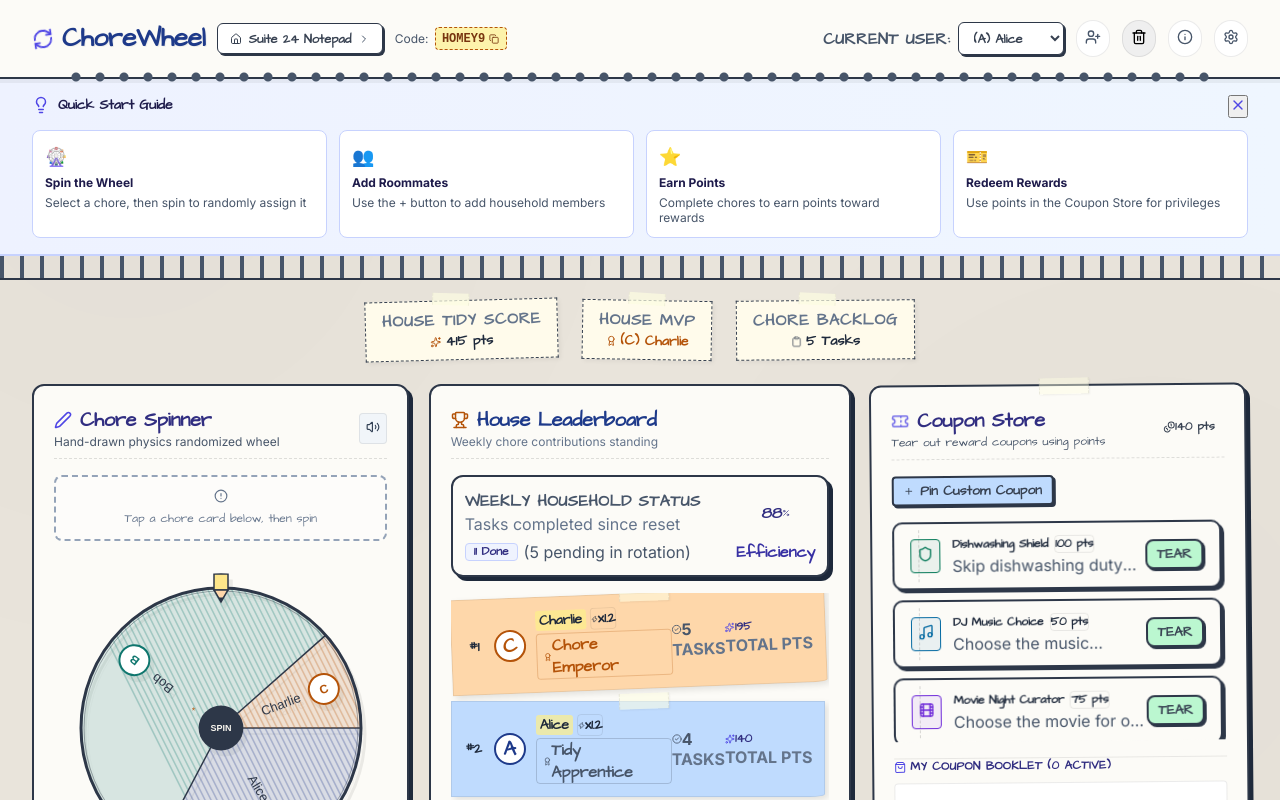
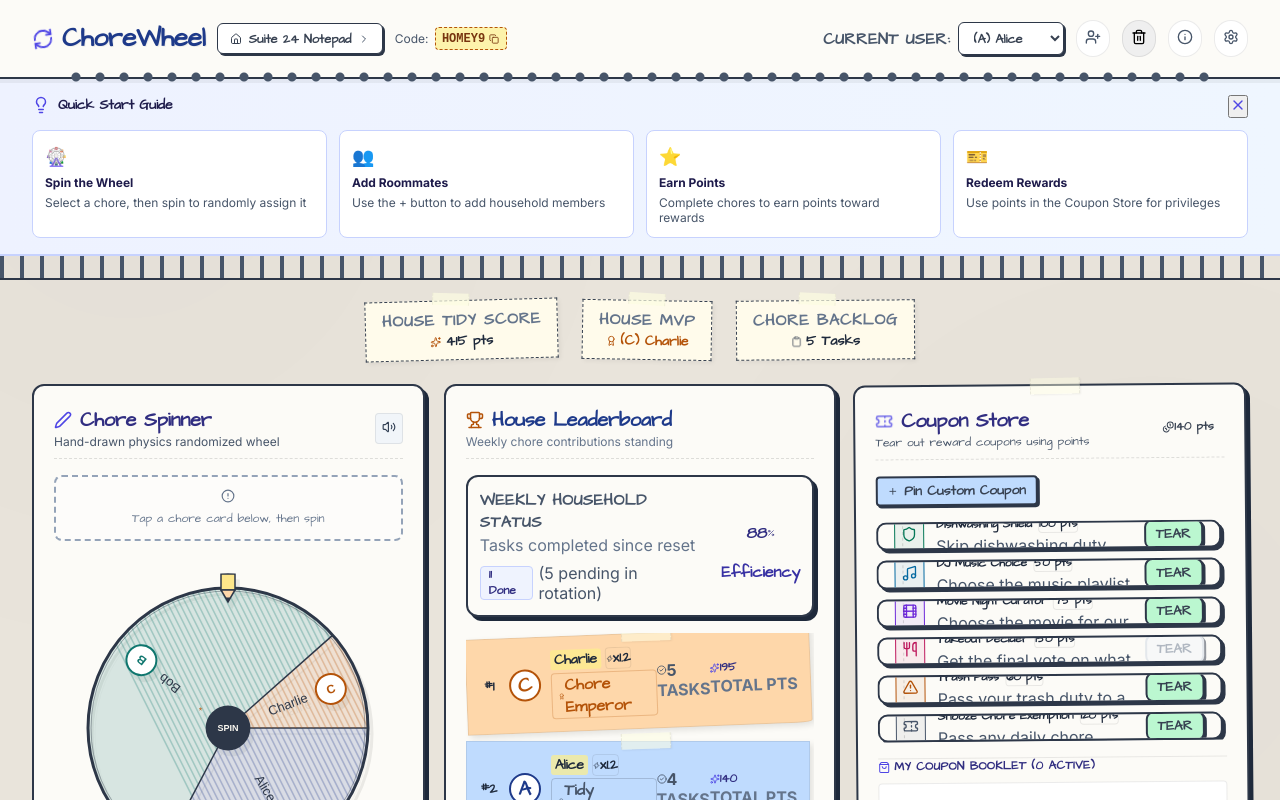
Before and after one commit to Annguyen0410/UOE-Summer-of-Code---ChoreWheel, a React (Vite) app: page / in a window 1280 px wide. Shown: the top 800 px of the page. Built offline with nearby package versions, Linux system fonts and the light colour scheme.

Commit message:
fix code

```diff
--- a/src/App.css
+++ b/src/App.css
@@ -11,7 +11,6 @@
   flex-direction: column;
   min-height: 100vh;
   width: 100%;
-  max-width: 100vw;
   overflow-x: clip;
 }
 
@@ -22,6 +21,7 @@
   margin-right: auto;
   padding-left: var(--app-gutter);
   padding-right: var(--app-gutter);
+  box-sizing: border-box;
 }
 
 .app-main {
@@ -29,35 +29,24 @@
   width: 100%;
   padding-top: clamp(0.75rem, 2vw, 1.25rem);
   padding-bottom: clamp(1rem, 2.5vw, 2rem);
+  padding-inline: var(--app-gutter);
+  box-sizing: border-box;
 }
 
-/* Centers dashboard + stats; never wider than viewport */
-.app-content-stage {
-  display: flex;
-  flex-direction: column;
-  align-items: center;
+/* Single centered dashboard shell — one source of truth for width */
+.app-dashboard {
   width: 100%;
-  max-width: 100%;
+  max-width: var(--app-max-width);
   margin-inline: auto;
-  padding-inline: var(--app-gutter);
   box-sizing: border-box;
-  overflow-x: clip;
+  container-type: inline-size;
+  container-name: app-dashboard;
 }
 
-.dashboard-stage {
-  width: 100%;
-  display: flex;
-  justify-content: center;
-  max-width: 100%;
-}
-
-/* Fluid 3-col grid — shrinks to fit viewport, stays centered */
 .dashboard-grid {
   display: grid;
-  width: min(100%, var(--app-max-width));
-  max-width: 100%;
-  margin-inline: auto;
-  grid-template-columns: minmax(0, 1fr) minmax(0, 1.12fr) minmax(0, 1fr);
+  width: 100%;
+  grid-template-columns: repeat(3, minmax(0, 1fr));
   gap: var(--column-gap);
   align-items: start;
   box-sizing: border-box;
@@ -69,7 +58,6 @@
   gap: var(--section-gap);
   min-width: 0;
   max-width: 100%;
-  width: 100%;
 }
 
 .dashboard-column > * {
@@ -78,27 +66,27 @@
   max-width: 100%;
 }
 
-@media (max-width: 1150px) {
+@container app-dashboard (max-width: 1100px) {
   .dashboard-grid {
-    grid-template-columns: minmax(0, 1fr) minmax(0, 1fr);
+    grid-template-columns: repeat(2, minmax(0, 1fr));
   }
 
   .dashboard-column--side {
     grid-column: 1 / -1;
-    max-width: min(100%, var(--app-max-width));
   }
 }
 
-@media (max-width: 768px) {
+@container app-dashboard (max-width: 680px) {
   .dashboard-grid {
     grid-template-columns: minmax(0, 1fr);
-    width: min(100%, 36rem);
   }
 
   .dashboard-column--side {
     grid-column: auto;
   }
+}
 
+@media (max-width: 768px) {
   .app-header-end {
     width: 100%;
     justify-content: flex-start;
@@ -552,7 +540,9 @@
   border: var(--border-sketchy);
   border-radius: 10px;
   position: relative;
-  overflow: visible;
+  overflow: hidden;
+  min-width: 0;
+  max-width: 100%;
   /* Perforated side notches (cuttings) */
   background-image:
     radial-gradient(circle at 0px 50%, transparent 6px, var(--bg-paper) 6px),
--- a/src/App.tsx
+++ b/src/App.tsx
@@ -537,7 +537,7 @@ const Dashboard: React.FC = () => {
       <div className="spiral-coil-divider"></div>
 
       <div className="app-main">
-        <div className="app-content-stage">
+        <div className="app-dashboard">
           {/* Taped Stats Scrap Banner Row */}
           {currentRoom && (
             <div className="stats-banner-row">
@@ -570,7 +570,6 @@ const Dashboard: React.FC = () => {
           )}
 
           {/* Main Dashboard Columns */}
-          <div className="dashboard-stage">
           <main className="dashboard-grid">
             <div className="dashboard-column dashboard-column--primary">
               <ChoreWheel
@@ -595,7 +594,6 @@ const Dashboard: React.FC = () => {
               <NotificationFeed />
             </div>
           </main>
-          </div>
         </div>
       </div>
 
--- a/src/index.css
+++ b/src/index.css
@@ -28,12 +28,18 @@
   padding: 0;
 }
 
+html {
+  width: 100%;
+  overflow-x: clip;
+}
+
 body {
   background-color: var(--bg-desk);
   color: var(--ink-graphite);
   font-family: var(--font-sans);
   min-height: 100vh;
-  overflow-x: hidden;
+  width: 100%;
+  overflow-x: clip;
   padding: 0;
   background-image:
     radial-gradient(circle at 10% 20%, rgba(0, 0, 0, 0.02) 0%, transparent 40%),
@@ -46,7 +52,6 @@ body {
   display: flex;
   flex-direction: column;
   width: 100%;
-  max-width: 100vw;
   overflow-x: clip;
 }
 
@@ -672,8 +677,8 @@ input:checked + .slider:before {
   gap: clamp(0.75rem, 2vw, 1.5rem);
   justify-content: center;
   align-items: stretch;
-  margin: 0 auto clamp(1rem, 2.5vw, 1.5rem);
-  width: min(100%, var(--app-max-width, 1400px));
+  margin: 0 0 clamp(1rem, 2.5vw, 1.5rem);
+  width: 100%;
   max-width: 100%;
 }
 
```
